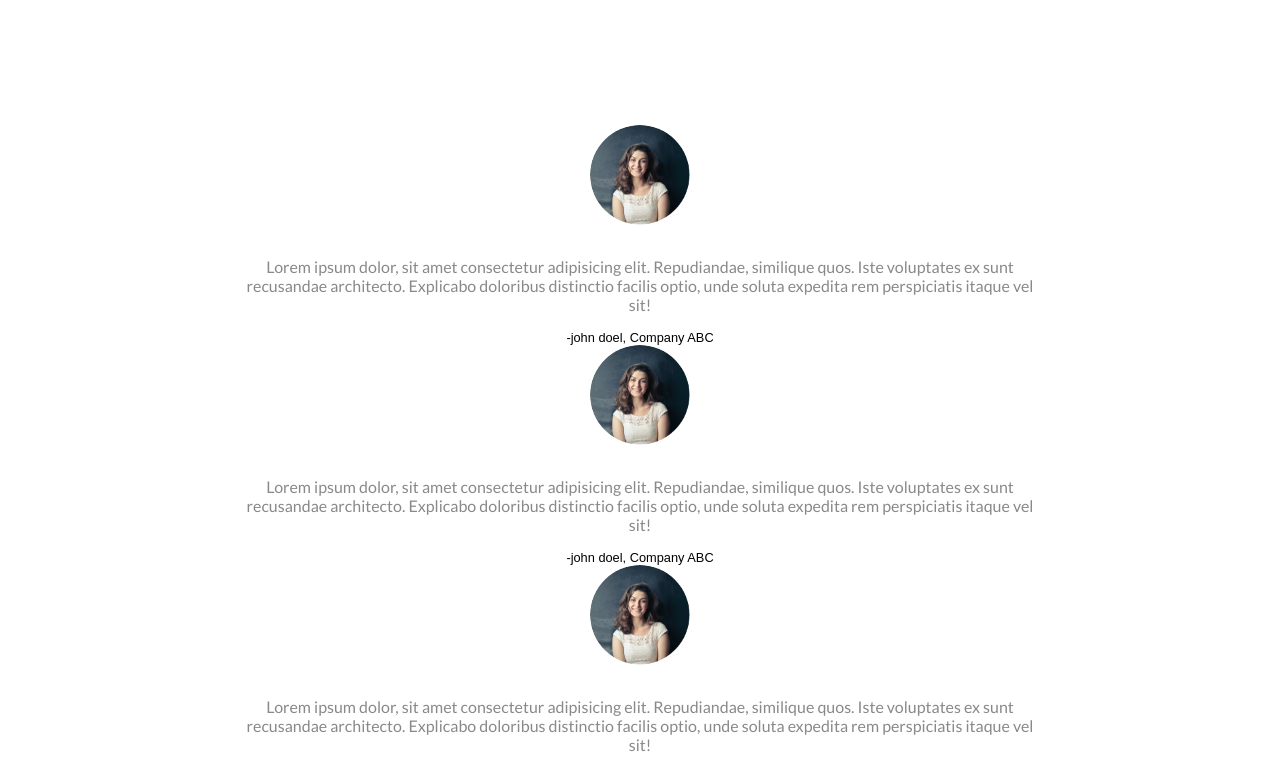
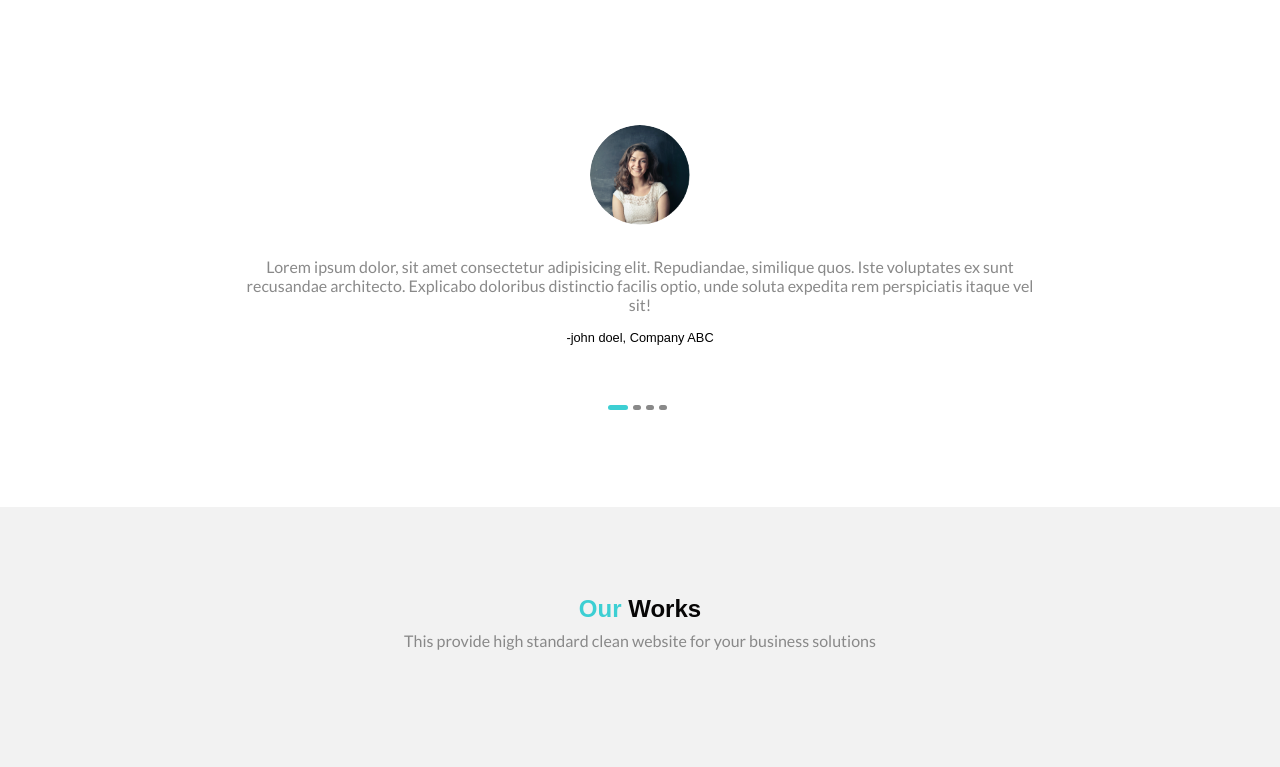
Before and after one commit to Rust9007/my-portfolio, a plain HTML site: page index.html in a window 1280 px wide. Shown: the part 3225-3992 px from the top of the page. Drawn offline with nearby package versions, Linux system fonts and the light colour scheme.

Commit message:
Update index.html

```diff
--- a/index.html
+++ b/index.html
@@ -335,6 +335,6 @@
     <script type="text/javascript" src="//code.jquery.com/jquery-1.11.0.min.js"></script>
   <script type="text/javascript" src="//code.jquery.com/jquery-migrate-1.2.1.min.js"></script>
   <script type="text/javascript" src="//cdn.jsdelivr.net/npm/slick-carousel@1.8.1/slick/slick.min.js"></script>
-  <script src="/my-portfolio./js/app.js"></script>
+  <script src="./my-portfolio/js/app.js"></script>
   </body>
 </html>
```
